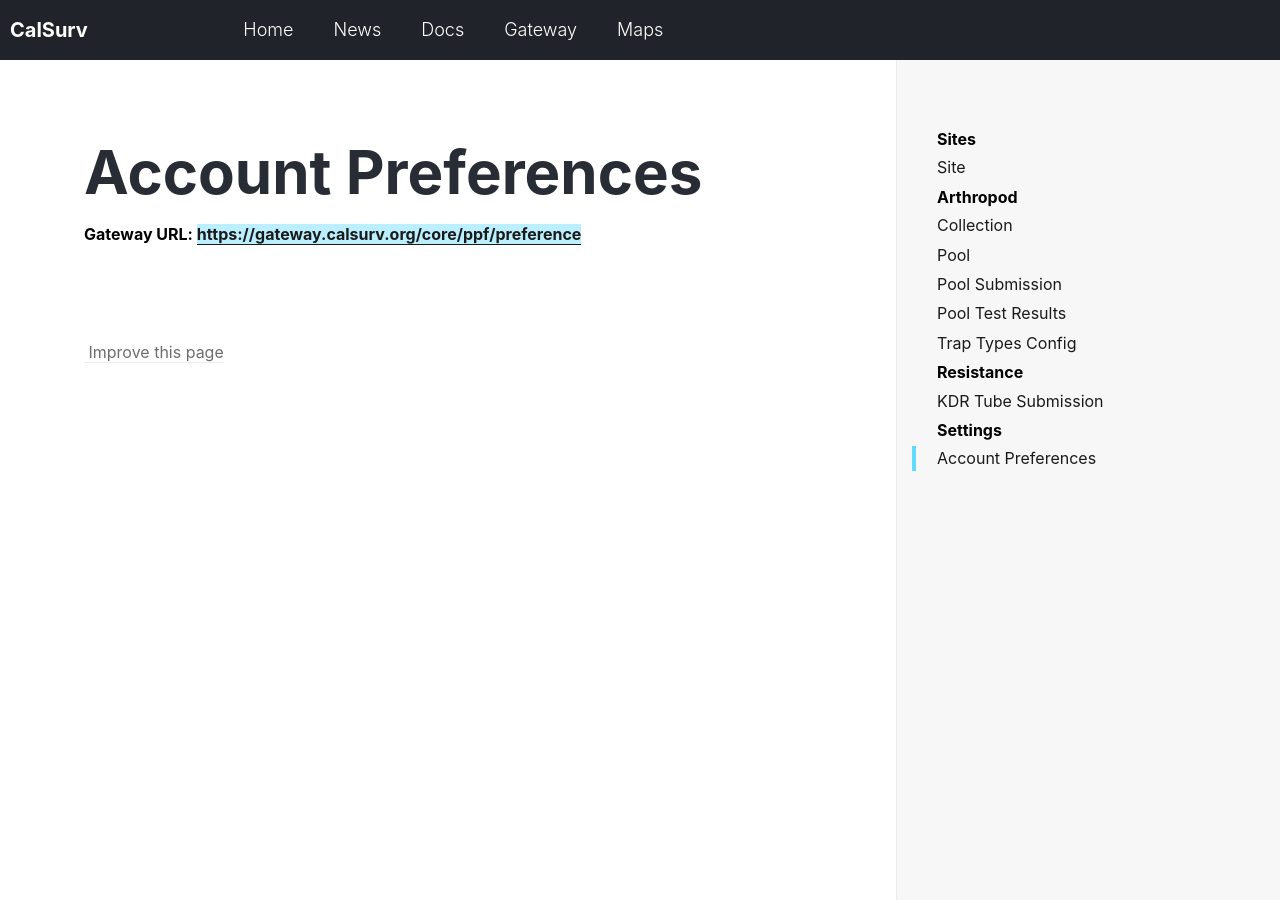
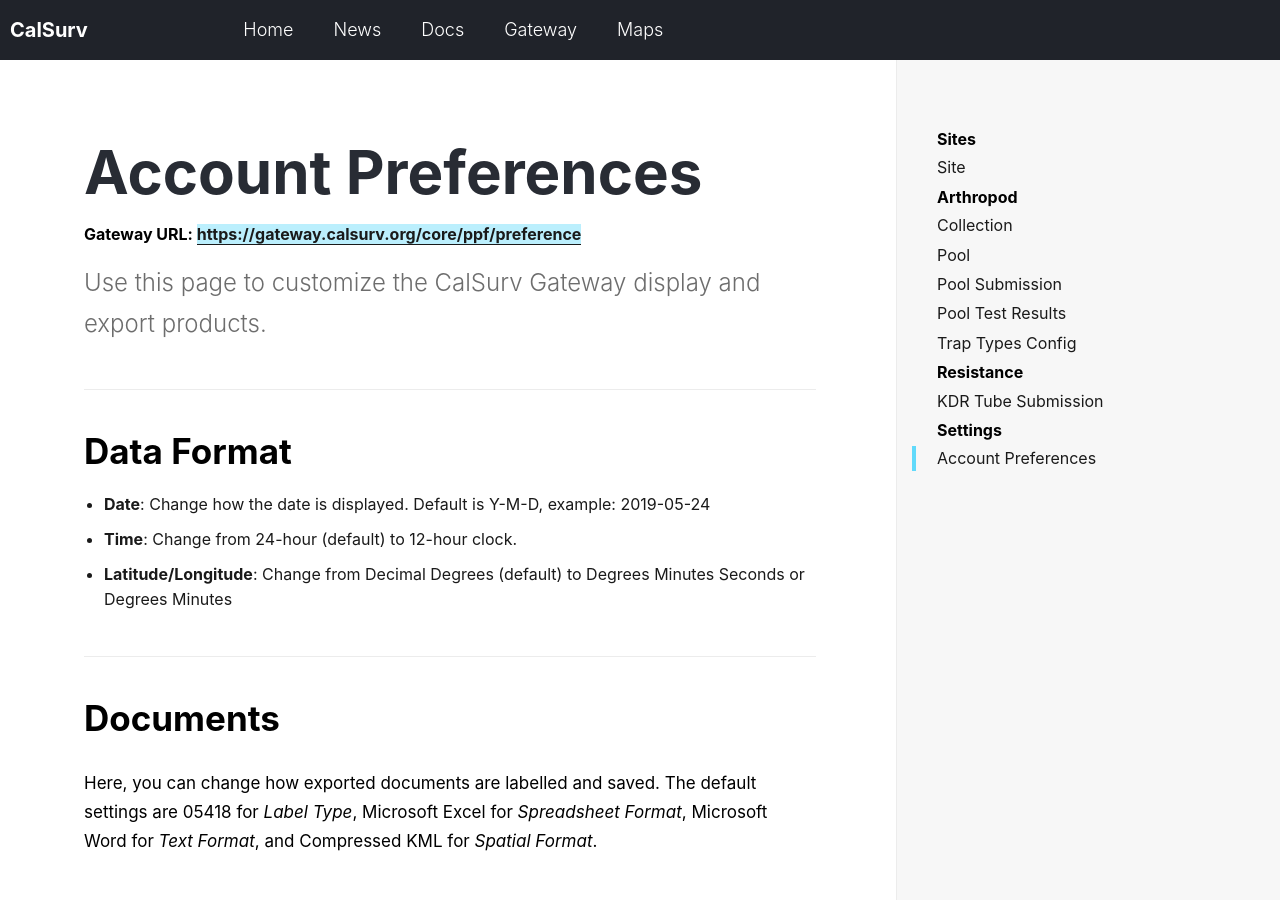
Before and after one commit to tlvaldepena/vectorsurv.org, a Jekyll site: the page built from _docs/settings/account-preferences.md, in a window 1280 px wide and 900 px high. Built offline with Jekyll 4.4.1, drawn with Linux system fonts in a browser that asks for light colours; some of the changed text lies outside the part shown.

Commit message:
Initial account preferences doc

```diff
--- a/_docs/settings/account-preferences.md
+++ b/_docs/settings/account-preferences.md
@@ -2,3 +2,18 @@
 title: Account Preferences
 gateway-url: https://gateway.calsurv.org/core/ppf/preference
 ---
+Use this page to customize the CalSurv Gateway display and export products.
+
+## Data Format
+* **Date**: Change how the date is displayed. Default is Y-M-D, example: 2019-05-24
+* **Time**: Change from 24-hour (default) to 12-hour clock.
+* **Latitude/Longitude**: Change from Decimal Degrees (default) to Degrees Minutes Seconds or Degrees Minutes
+
+## Documents
+Here, you can change how exported documents are labelled and saved. The default settings are 05418 for *Label Type*, Microsoft Excel for *Spreadsheet Format*, Microsoft Word for *Text Format*, and Compressed KML for *Spatial Format*.
+
+## General Settings
+This allows you to edit the background color of the active form input field as a hexadecimal color code or by selecting along the color wheel that appears when you click in the field. Default is #C1FFC1.
+
+## Units of Measurement
+Change between metric (default) and US units for *Length*, *Mass*, *Temperature*, and *Volume*.
```
